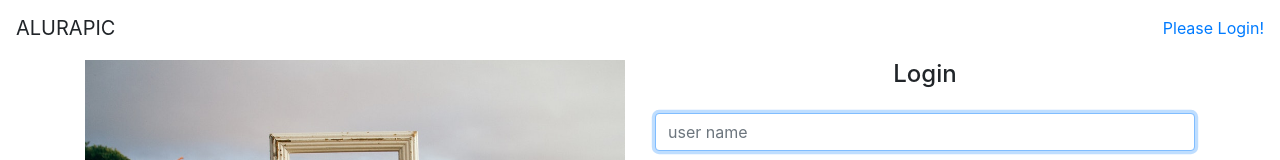
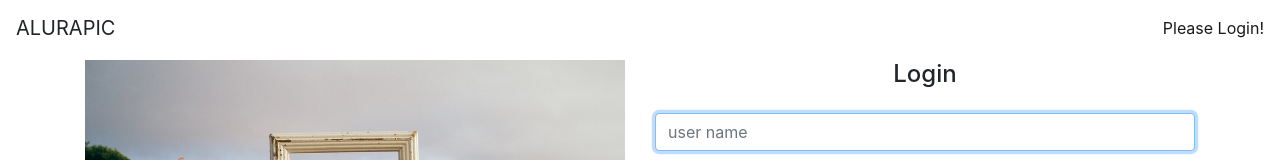
Before and after one commit to anelopes/curso-angular, an Angular app: page /#/home in a window 1280 px wide. Shown: the top 160 px of the page. Built offline with nearby package versions, Linux system fonts and the light colour scheme.

Commit message:
Corrigindo para aparecer logout quando usuário já está logado

```diff
--- a/src/app/core/header/header.component.html
+++ b/src/app/core/header/header.component.html
@@ -8,7 +8,7 @@
         </div>
 
         <ng-template #login>
-            <span class="nav-bar">
+            <span class="navbar-text">
                 <a [routerLink]="['']">Please Login!</a>
             </span>
         </ng-template>
--- a/src/app/core/user/user.service.ts
+++ b/src/app/core/user/user.service.ts
@@ -1,13 +1,13 @@
 import { Injectable } from '@angular/core';
 import { TokenService } from '../token/token.service';
-import { Subject } from 'rxjs';
+import { BehaviorSubject } from 'rxjs';
 import { User } from './user';
 import * as jwt_decode from 'jwt-decode';
 
 @Injectable({ providedIn: 'root' })
 export class UserService {
 
-    private userSubject = new Subject<User>();
+    private userSubject = new BehaviorSubject<User>(null);
     private userName: string;
 
     constructor(private tokenService: TokenService) {
```
